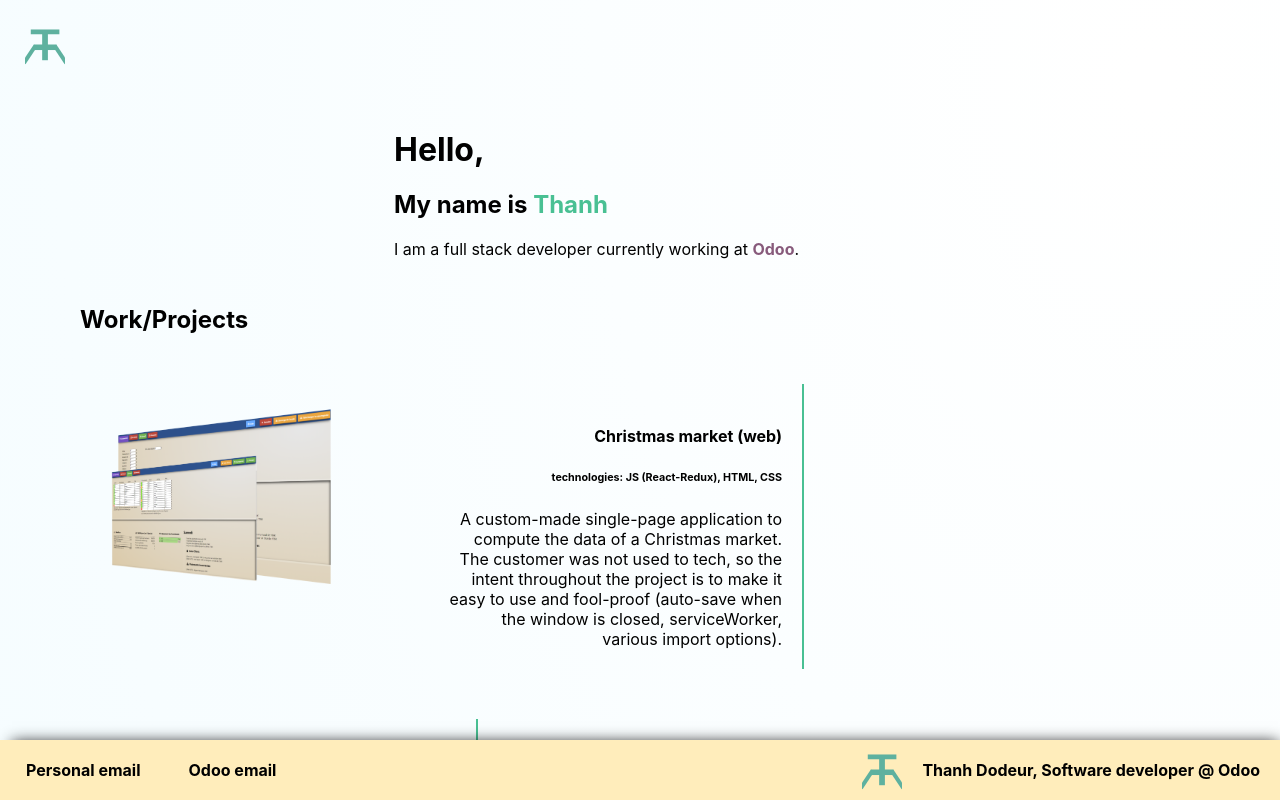
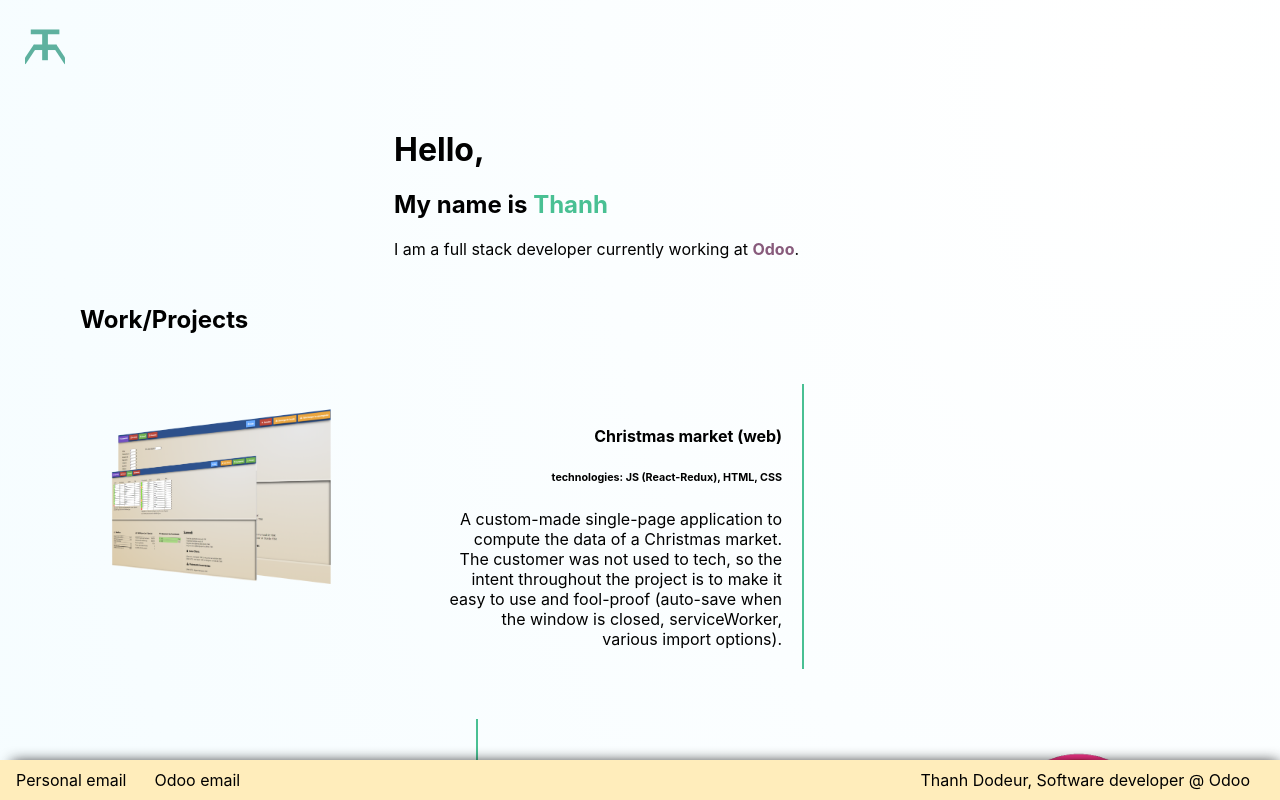
Before and after one commit to ThanhDodeur/home, a React (Create React App) app: page / in a window 1280 px wide. Both pictures are taken after a click on the element 640 px from the left and 400 px from the top of the page. Shown: the top 800 px of the page. Built offline with nearby package versions, Linux system fonts and the light colour scheme; some icons are missing.

Commit message:
footer thin

```diff
--- a/src/components/Footer/Footer.css
+++ b/src/components/Footer/Footer.css
@@ -1,15 +1,11 @@
 @import "../../vars.css";
-
-.footer-box {
-    font-weight: bold;
-}
 
 .footer-box .generic-button {
     margin: 10px;
 }
 
 .footer-box .footer-element {
-    padding: 20px;
+    padding: 10px;
     margin-left: 2px;
     margin-right: 2px;
 }
@@ -39,6 +35,6 @@
 }
 
 .footer-signature {
-    padding: 20px;
-
+    padding: 10px;
+    margin-right: 20px;
 }
--- a/src/components/Footer/Footer.js
+++ b/src/components/Footer/Footer.js
@@ -1,6 +1,5 @@
 import React from "react";
 import "./Footer.css";
-import monogram from "../../description/monogram_tso.svg";
 
 function Footer(props) {
 
@@ -25,8 +24,7 @@ function Footer(props) {
                     <i className="fa fa-envelope"></i>Odoo email
                 </div>
             </a>
-            <img width="40px" height="40px" src={monogram} className="ml-auto" alt="monogram"/>
-            <div className="footer-signature">
+            <div className="footer-signature ml-auto">
                 Thanh Dodeur, Software developer @ Odoo
             </div>
         </div>
--- a/src/components/MainPage/MainPage.css
+++ b/src/components/MainPage/MainPage.css
@@ -32,7 +32,7 @@
     background-color: rgb(255, 237, 187);
     bottom: 0;
     left: 0;
-    height: 60px;
+    height: 40px;
     width: 100vw;
     box-shadow: 5px -5px 14px -7px #000000e3;
 }
```
